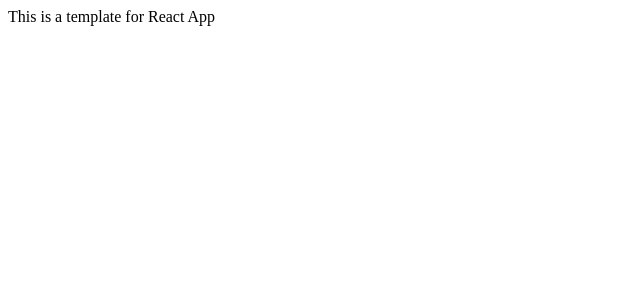
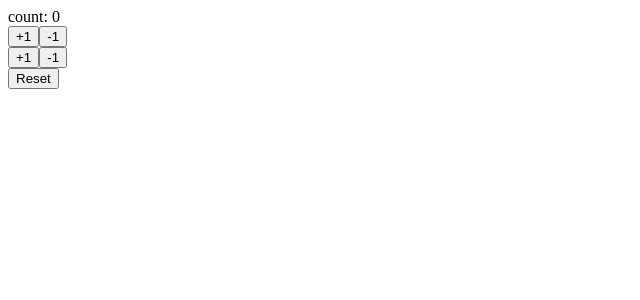
Before and after one commit to yasudamasaharu/udemy-react-hooks, a React (Create React App) app: page / in a window 1280 px wide. Shown: the top 300 px of the page, without its empty margins (0-640 px from the left). Built offline with nearby package versions, Linux system fonts and the light colour scheme.

Commit message:
vimに嫌気がさした為一時中断

```diff
--- a/src/App.js
+++ b/src/App.js
@@ -1,10 +1,26 @@
-import React from 'react';
+import React, { useState } from 'react';
 
 const App = () => {
+  const [count, setCount] = useState(0)
+
+  const increment = () => setCount(count + 1)
+  const decrement = () => setCount(count - 1)
+
+  const increment2 = () => setCount(previousCount => previousCount + 1)
+  const decrement2 = () => setCount(previousCount => previousCount - 1)
+  const reset = () => setCount(previousCount = 0)
+
   return (
-    <div>
-	This is a template for React App
-    </div>
+    <>
+      <div>count: {count}</div>
+      <button onClick={increment}>+1</button>
+      <button onClick={decrement}>-1</button>
+      <br/>
+      <button onClick={increment2}>+1</button>
+      <button onClick={decrement2}>-1</button>
+      <br/>
+      <button onClick={reset}>Reset</button>
+    </>
   );
 }
 
```
Also changed, not shown: 1 other file (tests, documents, lock files or other folders).
